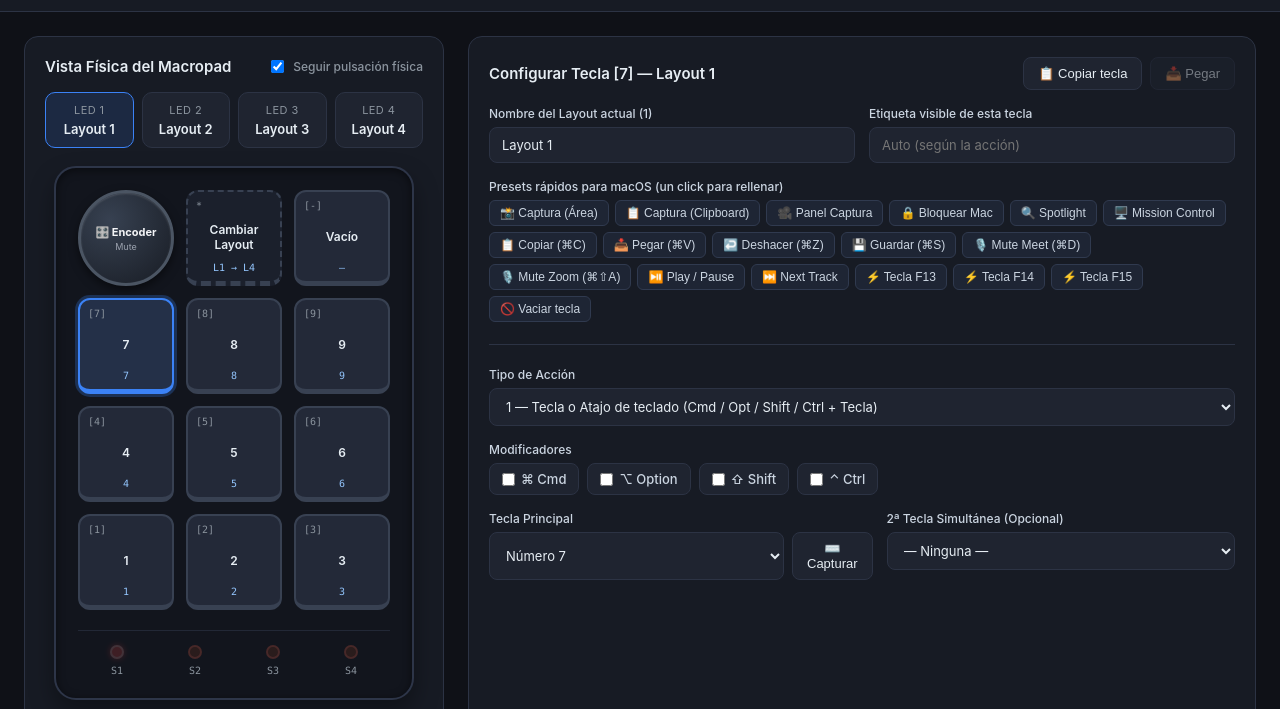
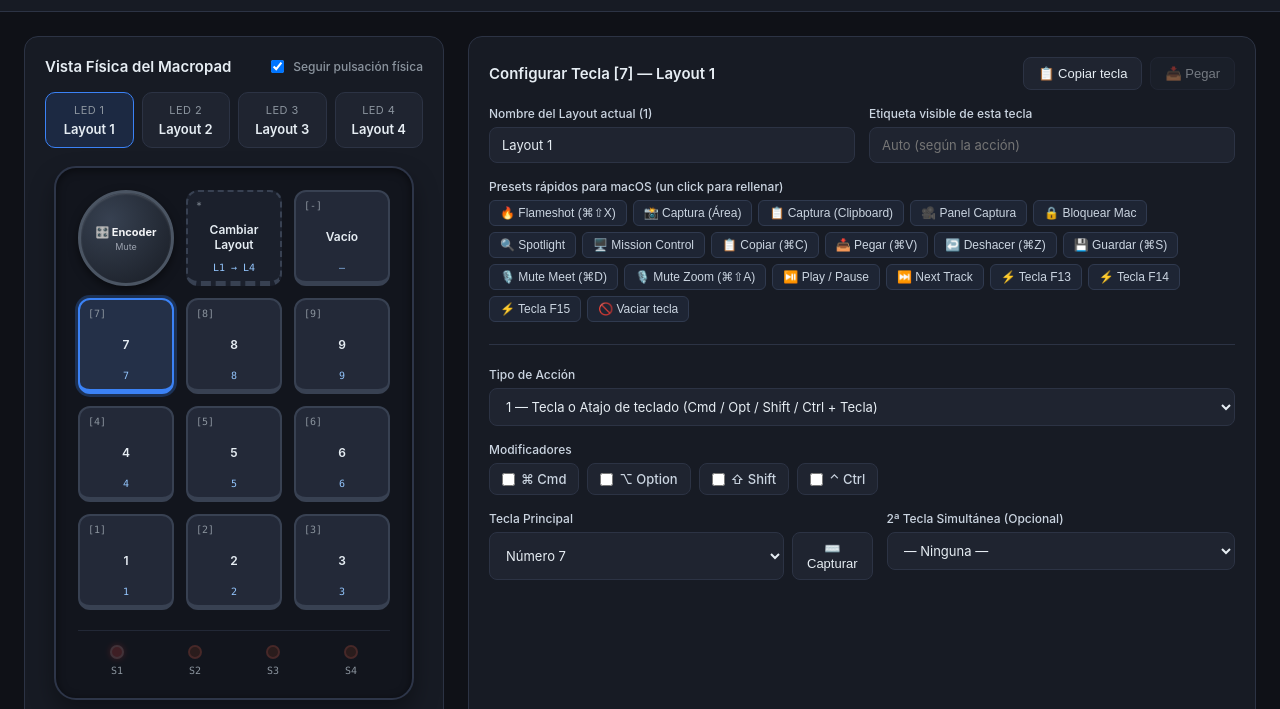
Before and after one commit to fviccia/macropad, a plain HTML site: page index.html in a window 1280 px wide. Shown: the part 91-800 px from the top of the page. Drawn offline with Linux system fonts and the light colour scheme.

Commit message:
Add Flameshot (Cmd+Shift+X) preset to web configurator
Generated with [Devin](https://devin.ai)

Co-Authored-By: Devin <158243242+devin-ai-integration[bot]@users.noreply.github.com>

```diff
--- a/index.html
+++ b/index.html
@@ -806,6 +806,7 @@
     ];
 
     const MACOS_PRESETS = [
+      { name: "🔥 Flameshot (⌘⇧X)",    label: "Flameshot",     type: 1, mods: 8 | 2,     arg1: 27, arg2: 0 }, // Cmd+Shift+X
       { name: "📸 Captura (Área)",      label: "Captura Área",  type: 1, mods: 8 | 2,     arg1: 33, arg2: 0 }, // Cmd+Shift+4
       { name: "📋 Captura (Clipboard)", label: "Captura Clip",  type: 1, mods: 8 | 4 | 2, arg1: 33, arg2: 0 }, // Cmd+Ctrl+Shift+4
       { name: "🎥 Panel Captura",       label: "Panel Captura", type: 1, mods: 8 | 2,     arg1: 34, arg2: 0 }, // Cmd+Shift+5
```
